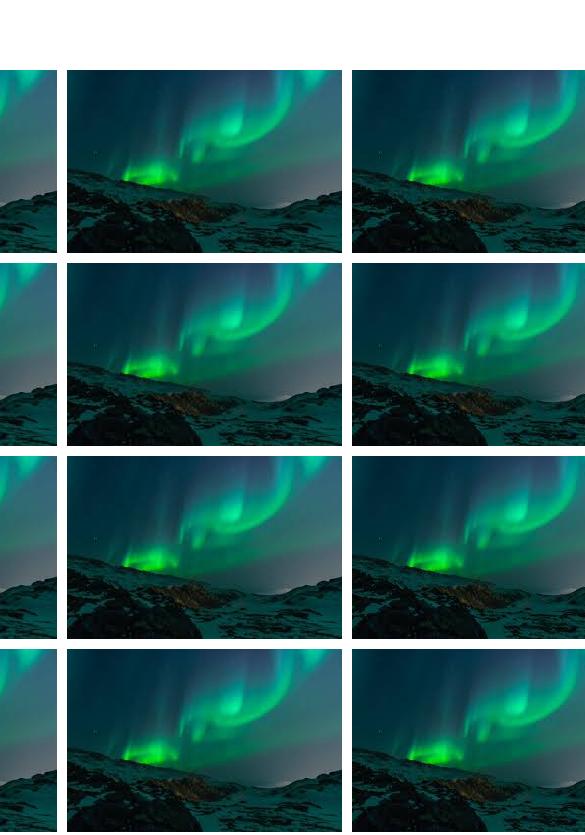
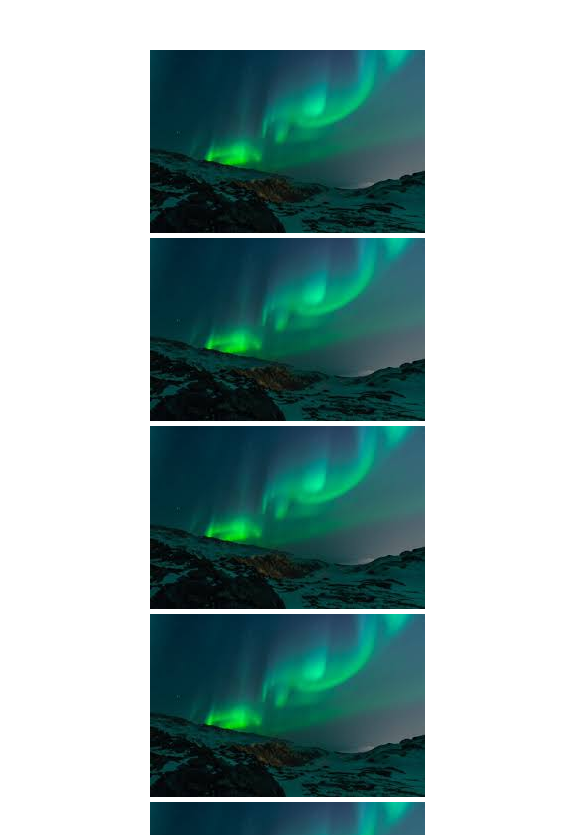
Before and after one commit to CCA-3/FKF, a plain HTML site: page index.html in a window 390 px wide. Shown: the part 3319-4154 px from the top of the page, 585 px wide, since content can reach past the window. Drawn offline with nearby package versions, Linux system fonts and the light colour scheme.

Commit message:
Update style.css

```diff
--- a/css/style.css
+++ b/css/style.css
@@ -102,7 +102,6 @@
   grid-template-rows: repeat(5, 1fr);
   grid-column-gap: 10px;
   grid-row-gap: 10px;
-  justify-content: center;
 }
 
 
@@ -192,9 +191,19 @@ footer{
     display: flex;
     flex-direction: column;
   }
-  .parent{
-      width: 50%;
+
+  .parent > img{
+    width: 100%;
   }
+
+  .parent {
+    display: grid;
+    grid-template-columns: repeat(1, 1fr);
+    grid-template-rows: repeat(6, 1fr);
+    grid-column-gap: 5px;
+    grid-row-gap: 5px;
+  }
+
   .supt{
    display: flex;
    flex-direction: column;
@@ -215,14 +224,5 @@ footer{
     justify-content: center;
     text-align: center;
   }
-  #pictures{
-      padding: 20px 150px;
-  }
-  .parent {
-    width: 120%;
-  }
-  .parent > img{
-  width:100%;
-  }
 
 }
```
